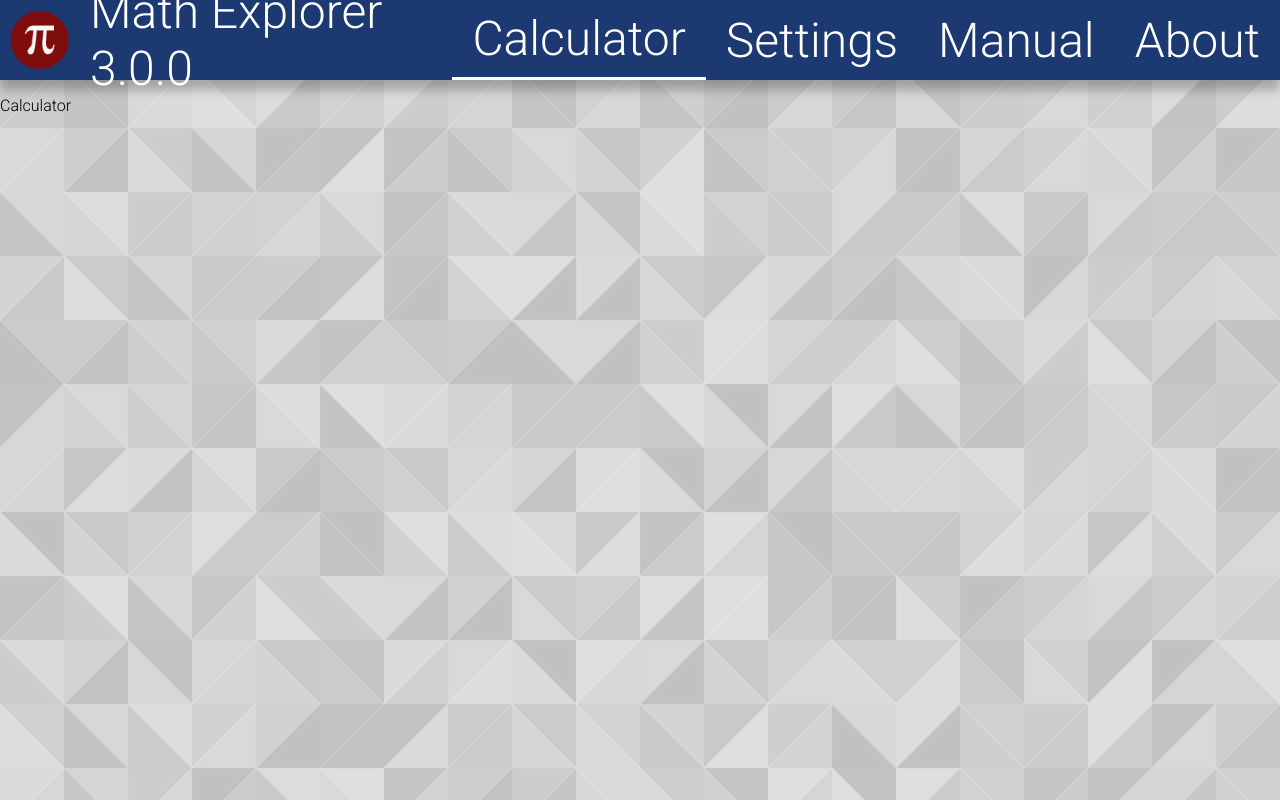
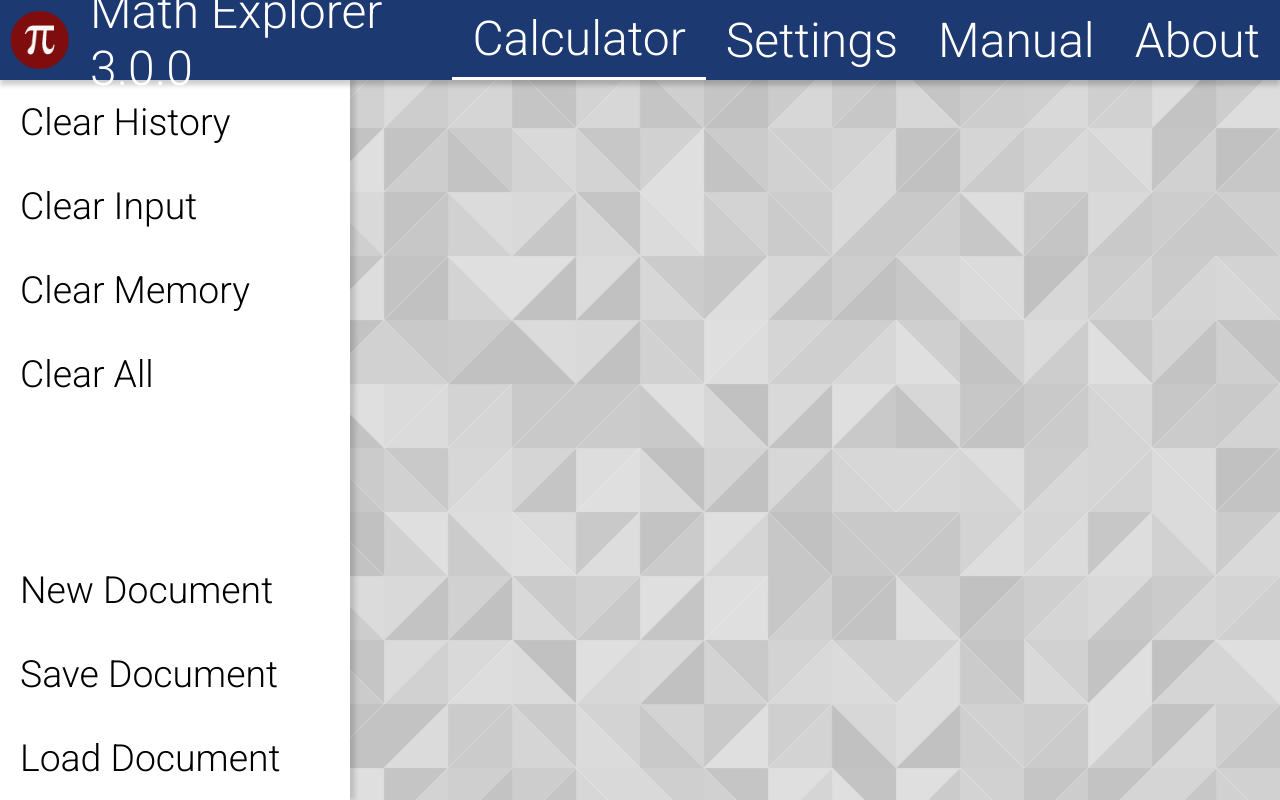
Before and after one commit to behrenle/Math-Explorer, a React (Create React App) app: page /#/ in a window 1280 px wide. Built offline with nearby package versions, Linux system fonts and the light colour scheme.

Commit message:
snapshot

```diff
--- a/src/components/app/navbar/Navbar.tsx
+++ b/src/components/app/navbar/Navbar.tsx
@@ -9,7 +9,7 @@ const Container = styled.div`
     color: white;
     height: 80px;
     align-items: center;
-    box-shadow: 0 10px 10px rgba(0, 0, 0, 0.25);
+    box-shadow: 0 5px 5px rgba(0, 0, 0, 0.20);
     z-index: 1;
 `;
 
--- a/src/components/views/calculator/Calculator.tsx
+++ b/src/components/views/calculator/Calculator.tsx
@@ -1,8 +1,18 @@
 import React from "react";
+import styled from "styled-components";
+import CalculatorToolbar from "./CalculatorToolbar";
+
+const Container = styled.div`
+    display: grid;
+    grid-template-columns: 350px auto;
+    height: 100%;
+`;
 
 const Calculator: React.FC = () => {
     return (
-        <p>Calculator</p>
+        <Container>
+            <CalculatorToolbar />
+        </Container>
     )
 }
 
--- /dev/null
+++ b/src/components/views/calculator/CalculatorToolbar.tsx
@@ -0,0 +1,43 @@
+import React from "react";
+import styled from "styled-components";
+
+const Container = styled.div`
+  background-color: white;
+  box-shadow: 5px 0 5px rgba(0, 0, 0, 0.15);
+  display: flex;
+  flex-direction: column;
+`;
+
+const Button = styled.button`
+    background: none;
+    border: none;
+    outline: none;
+    font-size: 28pt;
+    padding: 20px;
+    text-align: left;
+
+    &:hover {
+        background-color: rgba(0, 0, 0, 0.2);
+        font-weight: 400;
+    }
+
+    &:focus {
+        outline: 2px solid black;
+    }
+`
+
+const CalculatorToolbar: React.FC = () => {
+    return (
+        <Container>
+            <Button>Clear History</Button>
+            <Button>Clear Input</Button>
+            <Button>Clear Memory</Button>
+            <Button>Clear All</Button>
+            <Button style={{marginTop:"auto"}}>New Document</Button>
+            <Button>Save Document</Button>
+            <Button>Load Document</Button>
+        </Container>
+    )
+}
+
+export default CalculatorToolbar;
```
